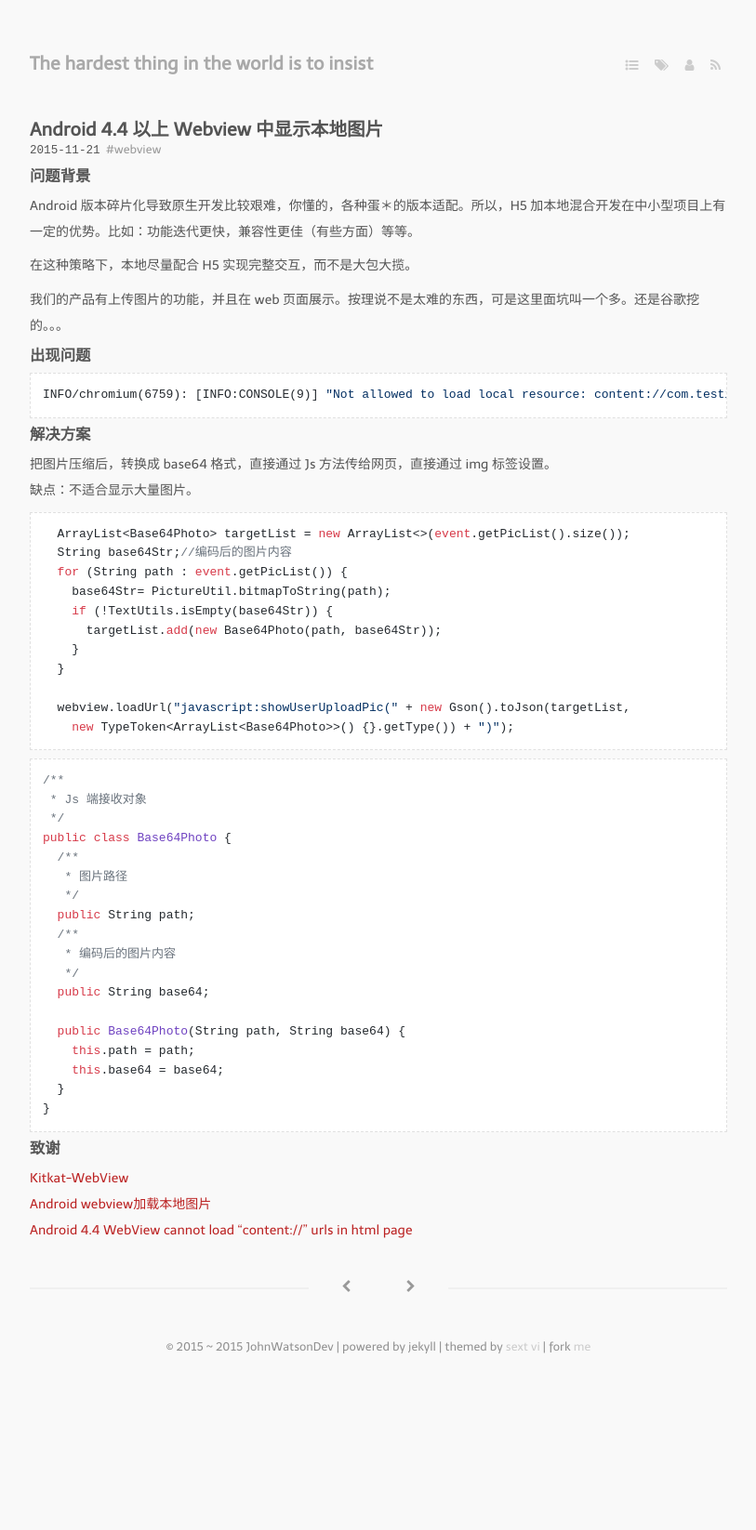
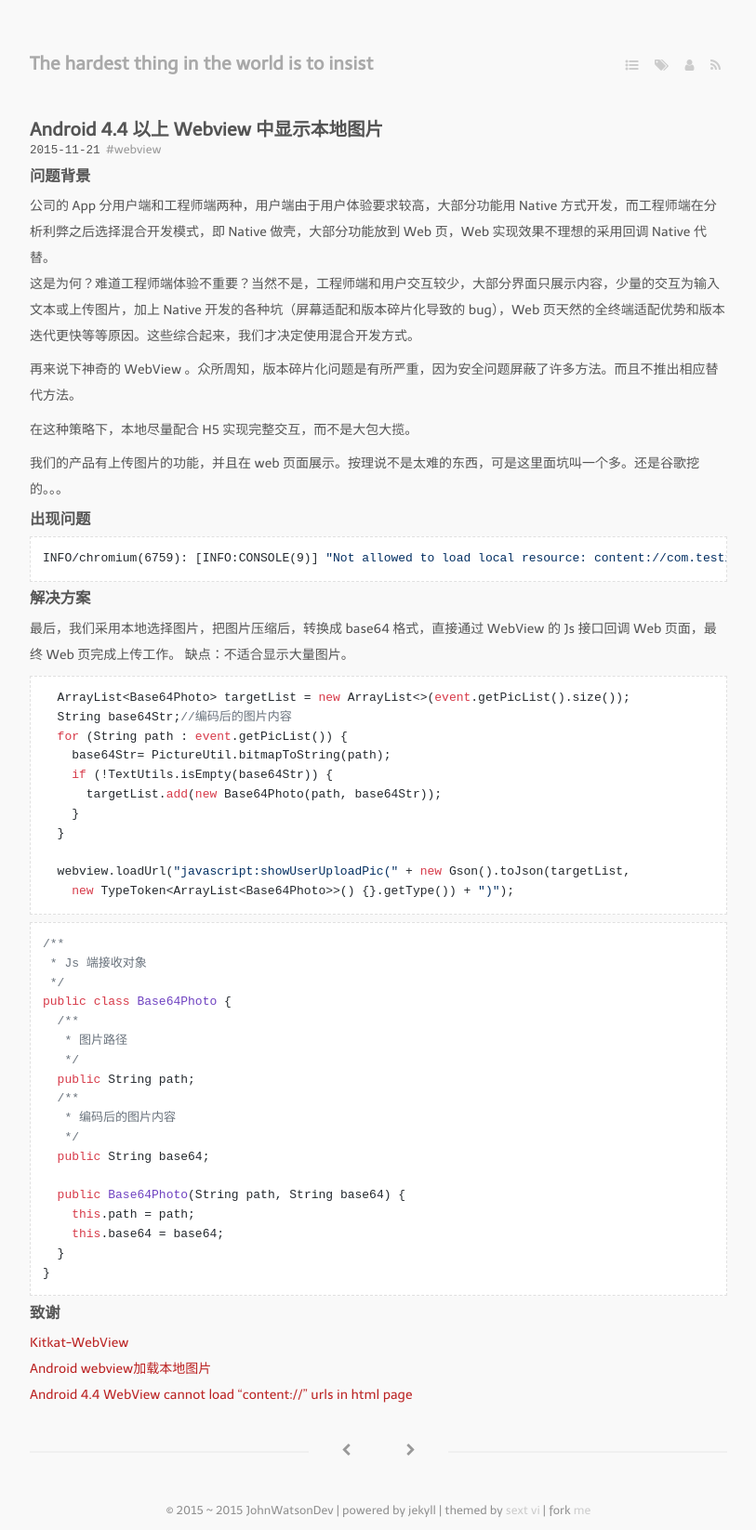
Before and after one commit to johnwatsondev/johnwatsondev.github.io, a Jekyll site: the page built from _posts/2015-11-21-show-local-file-in-webview-above-android-4.4.md, in a window 1280 px wide. Shown: the whole page at 93% size, without its empty margins (233-1046 px from the left). Built offline with Jekyll 4.4.1, drawn with Linux system fonts in a browser that asks for light colours; nearby versions of some CDN libraries; some web fonts are replaced; Markdown is read by kramdown in place of the engine named in the settings; comment, search, counter and statistics services are not loaded; before the commit the page ends 1469 px from its top, so only the background shows below that.

Commit message:
update post

````diff
--- a/_posts/2015-11-21-show-local-file-in-webview-above-android-4.4.md
+++ b/_posts/2015-11-21-show-local-file-in-webview-above-android-4.4.md
@@ -8,7 +8,10 @@ tags:
 ---
 
 ### 问题背景
-Android 版本碎片化导致原生开发比较艰难，你懂的，各种蛋＊的版本适配。所以，H5 加本地混合开发在中小型项目上有一定的优势。比如：功能迭代更快，兼容性更佳（有些方面）等等。
+公司的 App 分用户端和工程师端两种，用户端由于用户体验要求较高，大部分功能用 Native 方式开发，而工程师端在分析利弊之后选择混合开发模式，即 Native 做壳，大部分功能放到 Web 页，Web 实现效果不理想的采用回调 Native 代替。
+这是为何？难道工程师端体验不重要？当然不是，工程师端和用户交互较少，大部分界面只展示内容，少量的交互为输入文本或上传图片，加上 Native 开发的各种坑（屏幕适配和版本碎片化导致的 bug），Web 页天然的全终端适配优势和版本迭代更快等等原因。这些综合起来，我们才决定使用混合开发方式。
+
+再来说下神奇的 WebView 。众所周知，版本碎片化问题是有所严重，因为安全问题屏蔽了许多方法。而且不推出相应替代方法。
 
 在这种策略下，本地尽量配合 H5 实现完整交互，而不是大包大揽。
 
@@ -20,7 +23,7 @@ INFO/chromium(6759): [INFO:CONSOLE(9)] "Not allowed to load local resource: cont
 ```
 
 ### 解决方案
-把图片压缩后，转换成 base64 格式，直接通过 Js 方法传给网页，直接通过 img 标签设置。
+最后，我们采用本地选择图片，把图片压缩后，转换成 base64 格式，直接通过 WebView 的 Js 接口回调 Web 页面，最终 Web 页完成上传工作。
 缺点：不适合显示大量图片。
 
 ```java
````
Also changed, not shown: _posts/2015-11-30-android-call-web-js-method.md (added, +32 -0 lines).
